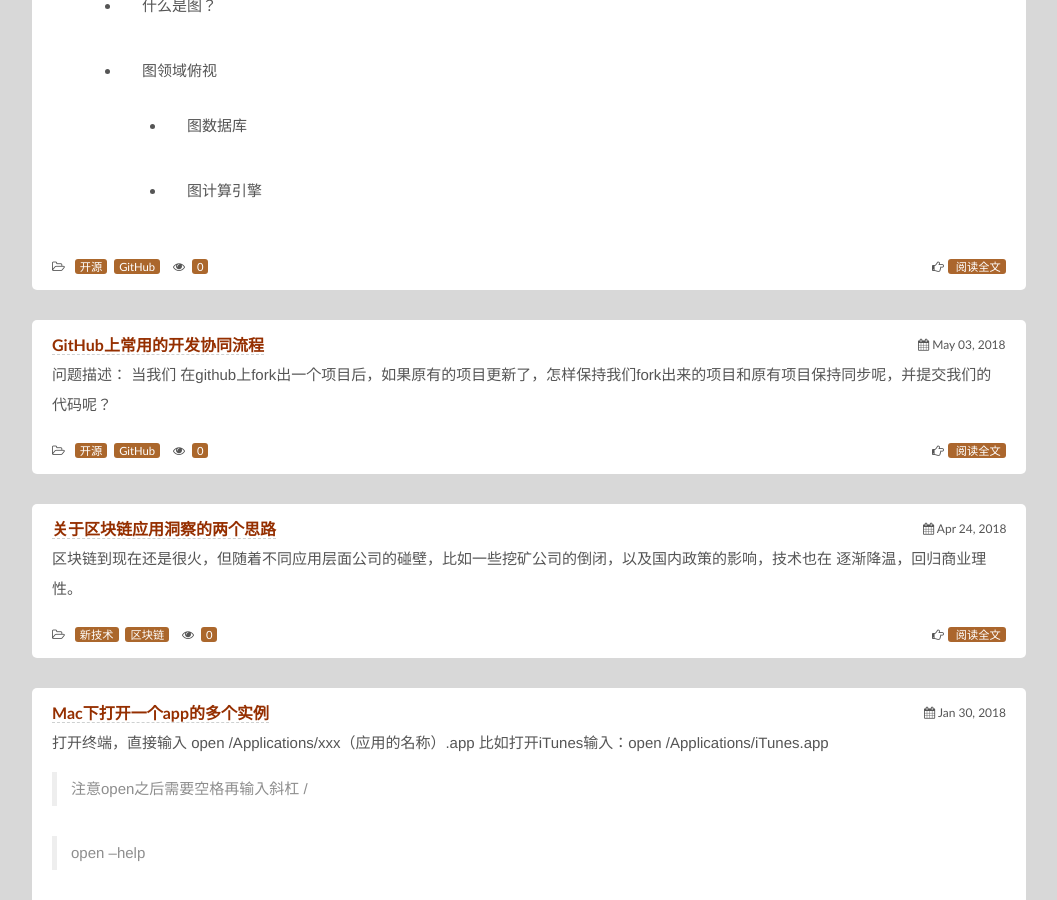
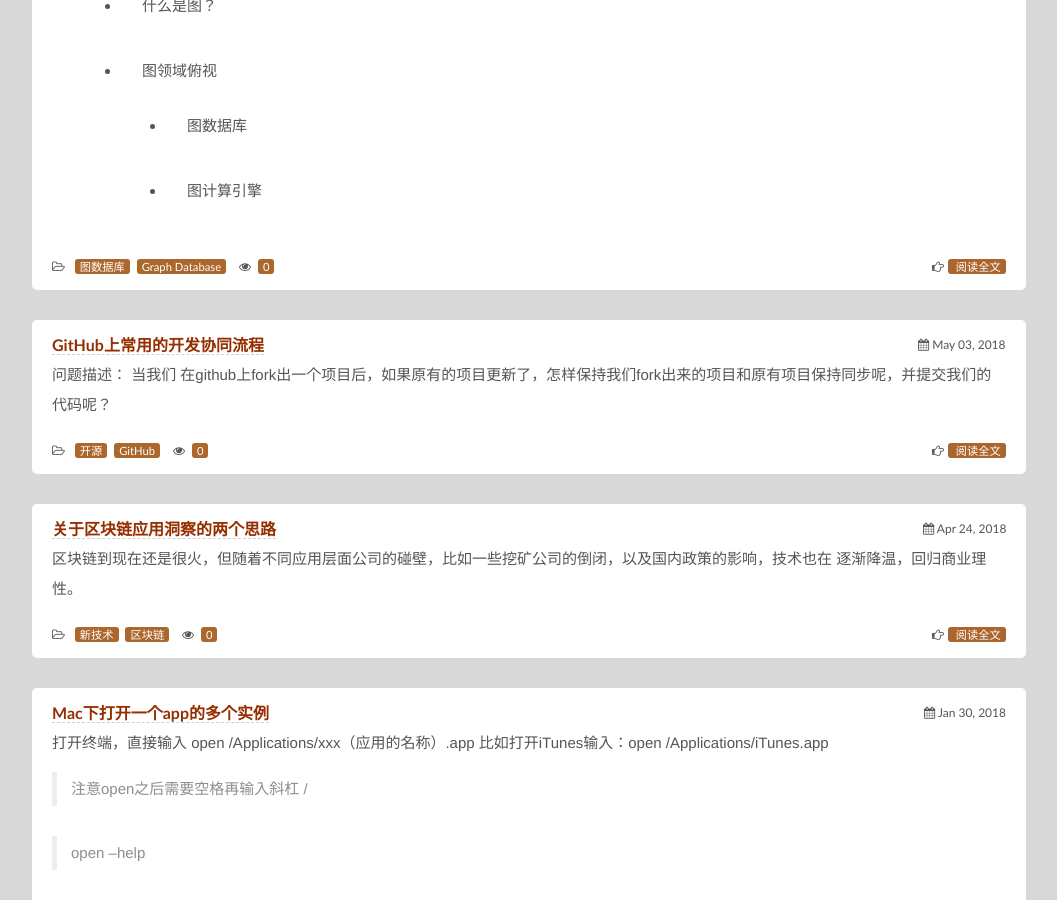
Before and after one commit to fk1091889767/tanwubin.github.io, a Jekyll site: the page built from index.html, in a window 1280 px wide and 900 px high, scrolled down 1222 px. Shown: the whole window, without its empty margins (111-1168 px from the left). Built offline with Jekyll 4.4.1, drawn with Linux system fonts in a browser that asks for light colours; nearby versions of some CDN libraries.

Commit message:
update a post:graph db

```diff
--- a/_posts/2018-05-27-graph-databases-tableofcontents.md
+++ b/_posts/2018-05-27-graph-databases-tableofcontents.md
@@ -2,8 +2,8 @@
 layout: post
 title: 图数据库-目录
 tags:
-- 开源
-- GitHub
+- 图数据库
+- Graph Database
 status: publish
 type: post
 published: true
```
